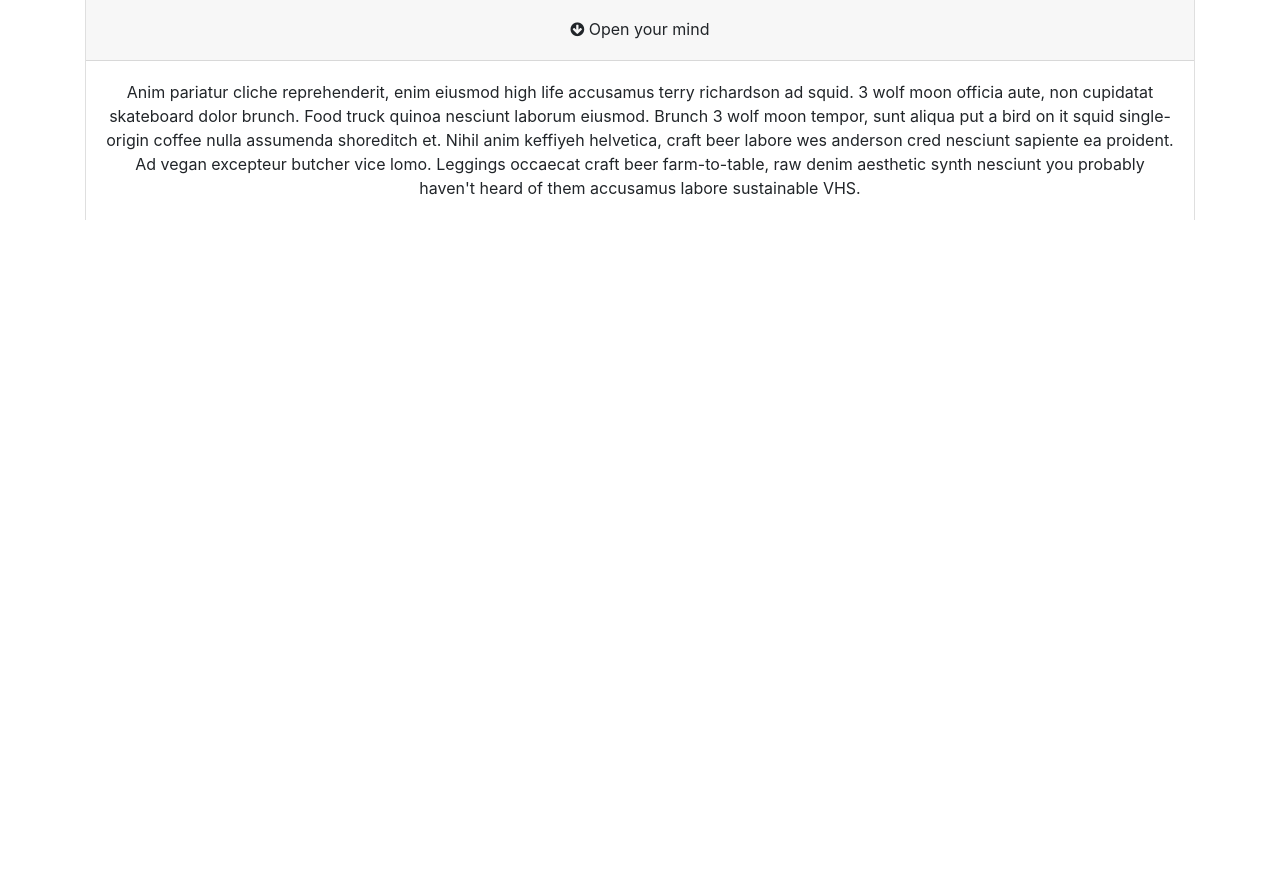
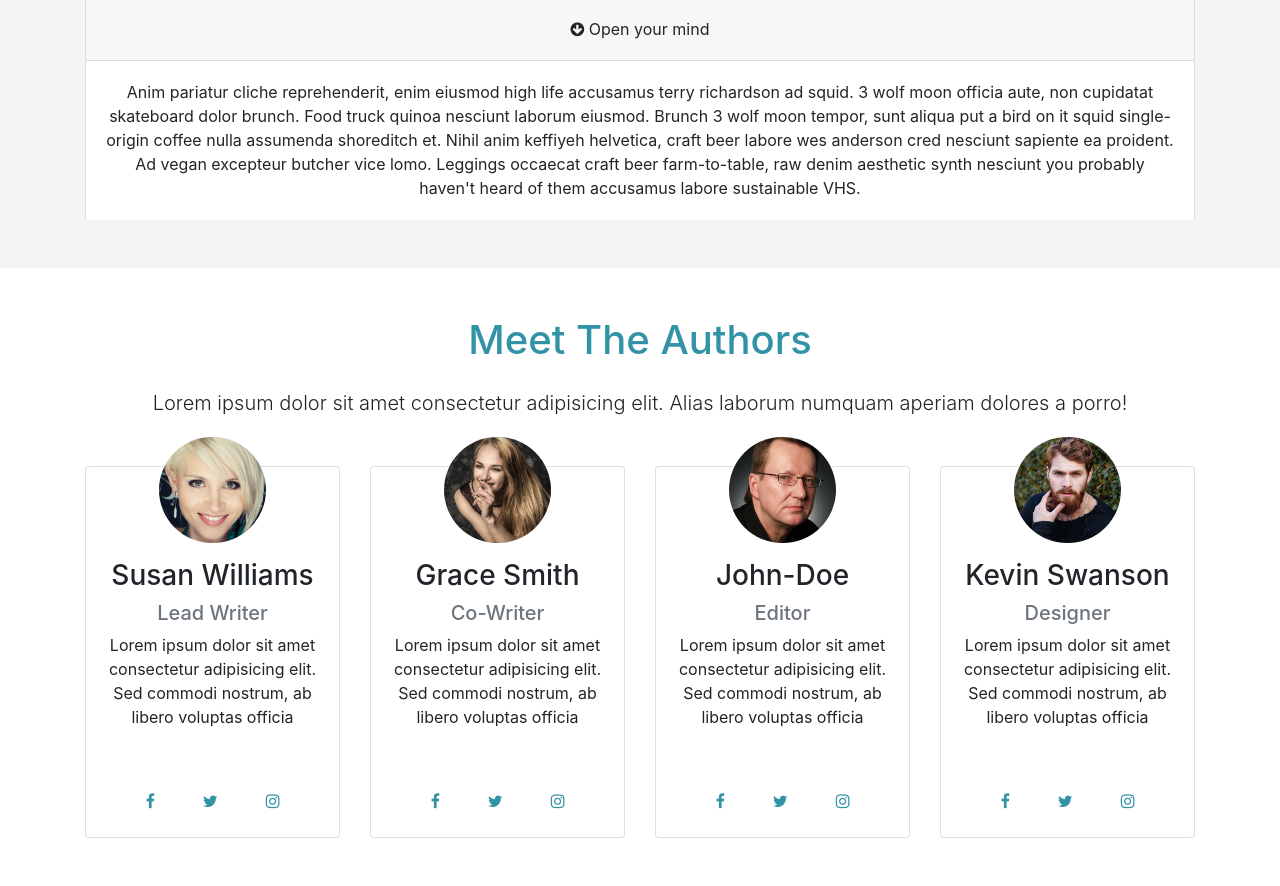
Before and after one commit to imvamsi/Fizuxe-Book-Web-Application, a plain HTML site: page index.html in a window 1280 px wide. Shown: the part 1867-2753 px from the top of the page. Before the commit the page ends 2135 px from the top, so only its background shows below. Drawn offline with nearby package versions, Linux system fonts and the light colour scheme; files whose address does not match are found by name.

Commit message:
author section completed

```diff
--- a/index.html
+++ b/index.html
@@ -226,6 +226,120 @@
       </div>
     </section>
 
+    <!--Author Section-->
+    <section id="author-section" class="py-5 text-center">
+      <div class="container">
+        <div class="row">
+          <div class="col">
+            <div class="info-header mb-5">
+              <h1 class="text-primary pb-3">Meet The Authors</h1>
+              <p class="lead">Lorem ipsum dolor sit amet consectetur adipisicing elit. Alias laborum numquam aperiam dolores a porro!</p>
+
+            </div>
+          </div>
+        </div>
+
+        <div class="row">
+          <div class="col-lg-3 col-md-6">
+            <div class="card">
+              <div class="card-body">
+                <img src="img/person1.jpg" alt="" class="img-fluid rounded-circle w-50 mb-3">
+                <h3>Susan Williams</h3>
+                <h5 class="text-muted">Lead Writer</h5>
+                <p>Lorem ipsum dolor sit amet consectetur adipisicing elit. Sed commodi nostrum, ab libero voluptas officia</p>
+              </div>
+              <div class="justify-content-center d-flex">
+                <div class="p-4">
+                  <a href="http://www.facebook.com">
+                  <i class="fa fa-facebook"></i></a>
+                </div>
+                <div class="p-4">
+                    <a href="http://www.twitter.com">
+                    <i class="fa fa-twitter"></i></a>
+                  </div>
+                  <div class="p-4">
+                      <a href="http://www.instagram.com">
+                      <i class="fa fa-instagram"></i></a>
+                    </div>
+              </div>
+            </div>
+          </div>
+          <div class="col-lg-3 col-md-6">
+              <div class="card">
+                <div class="card-body">
+                  <img src="img/person2.jpg" alt="" class="img-fluid rounded-circle w-50 mb-3">
+                  <h3>Grace Smith</h3>
+                  <h5 class="text-muted">Co-Writer</h5>
+                  <p>Lorem ipsum dolor sit amet consectetur adipisicing elit. Sed commodi nostrum, ab libero voluptas officia</p>
+                </div>
+                <div class="justify-content-center d-flex">
+                  <div class="p-4">
+                    <a href="http://www.facebook.com">
+                    <i class="fa fa-facebook"></i></a>
+                  </div>
+                  <div class="p-4">
+                      <a href="http://www.twitter.com">
+                      <i class="fa fa-twitter"></i></a>
+                    </div>
+                    <div class="p-4">
+                        <a href="http://www.instagram.com">
+                        <i class="fa fa-instagram"></i></a>
+                      </div>
+                </div>
+              </div>
+            </div>
+            <div class="col-lg-3 col-md-6">
+                <div class="card">
+                  <div class="card-body">
+                    <img src="img/person3.jpg" alt="" class="img-fluid rounded-circle w-50 mb-3">
+                    <h3>John-Doe</h3>
+                    <h5 class="text-muted">Editor</h5>
+                    <p>Lorem ipsum dolor sit amet consectetur adipisicing elit. Sed commodi nostrum, ab libero voluptas officia</p>
+                  </div>
+                  <div class="justify-content-center d-flex">
+                    <div class="p-4">
+                      <a href="http://www.facebook.com">
+                      <i class="fa fa-facebook"></i></a>
+                    </div>
+                    <div class="p-4">
+                        <a href="http://www.twitter.com">
+                        <i class="fa fa-twitter"></i></a>
+                      </div>
+                      <div class="p-4">
+                          <a href="http://www.instagram.com">
+                          <i class="fa fa-instagram"></i></a>
+                        </div>
+                  </div>
+                </div>
+              </div>
+              <div class="col-lg-3 col-md-6">
+                  <div class="card">
+                    <div class="card-body">
+                      <img src="img/person4.jpg" alt="" class="img-fluid rounded-circle w-50 mb-3">
+                      <h3>Kevin Swanson</h3>
+                      <h5 class="text-muted">Designer</h5>
+                      <p>Lorem ipsum dolor sit amet consectetur adipisicing elit. Sed commodi nostrum, ab libero voluptas officia</p>
+                    </div>
+                    <div class="justify-content-center d-flex">
+                      <div class="p-4">
+                        <a href="http://www.facebook.com">
+                        <i class="fa fa-facebook"></i></a>
+                      </div>
+                      <div class="p-4">
+                          <a href="http://www.twitter.com">
+                          <i class="fa fa-twitter"></i></a>
+                        </div>
+                        <div class="p-4">
+                            <a href="http://www.instagram.com">
+                            <i class="fa fa-instagram"></i></a>
+                          </div>
+                    </div>
+                  </div>
+                </div>
+        </div>
+      </div>
+    </section>
+
     <script
       src="https://code.jquery.com/jquery-3.4.1.js"
       integrity="sha256-WpOohJOqMqqyKL9FccASB9O0KwACQJpFTUBLTYOVvVU="
--- a/scss/style.scss
+++ b/scss/style.scss
@@ -49,6 +49,7 @@ body {
 
 #card-section {
   min-height: 20px;
+  background: #fff;
 }
 
 // @media (max-width: 768px) {
@@ -60,3 +61,22 @@ body {
 .mb-resp {
   margin-bottom: 1rem;
 }
+
+#about-section {
+  background: #f5f5f5;
+}
+
+#author-section {
+  img {
+    margin-top: -50px;
+  }
+}
+
+.card:hover {
+  background: $primary;
+  color: #fff;
+
+  .fa {
+    color: #fff;
+  }
+}
```
Also changed, not shown: css/style.css.
